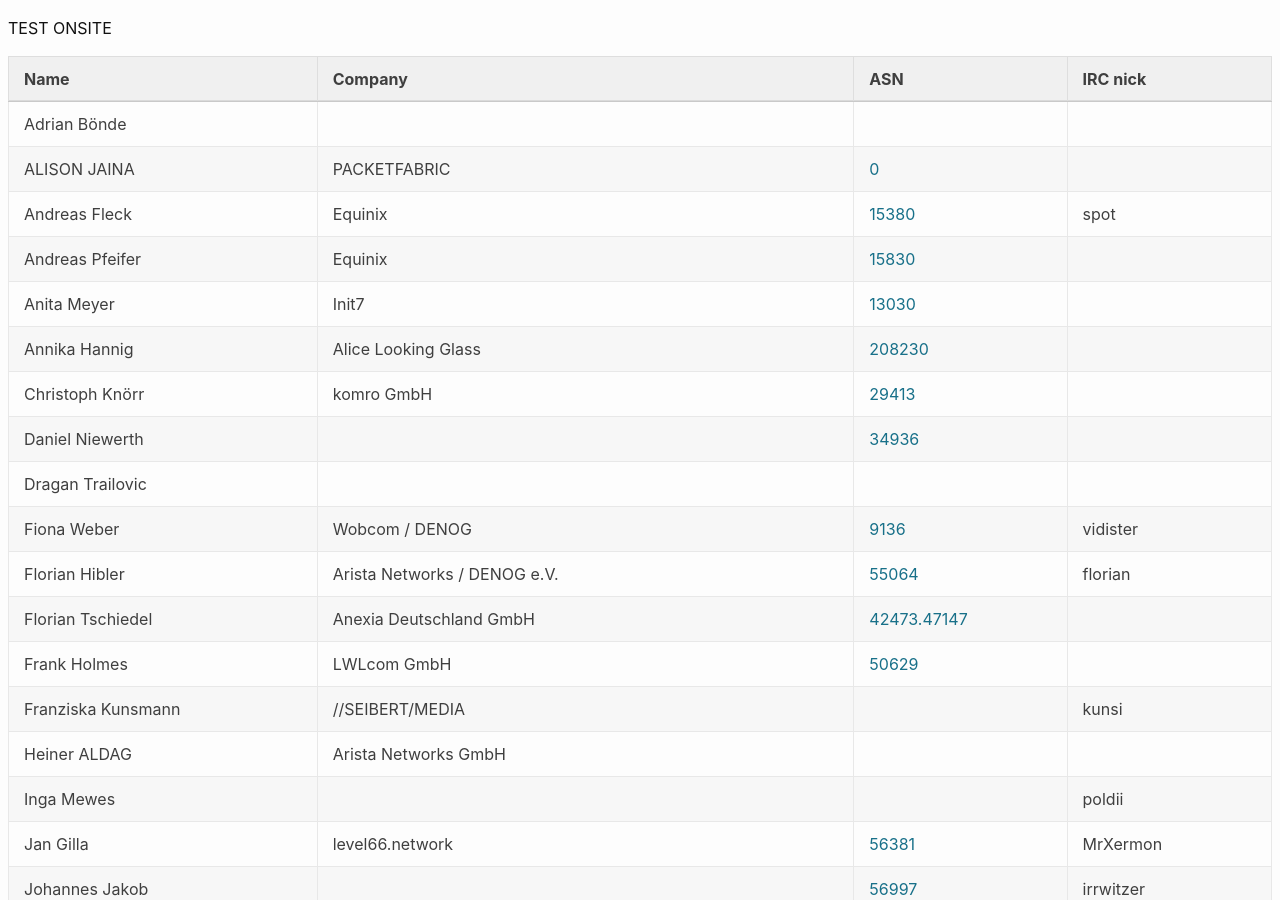
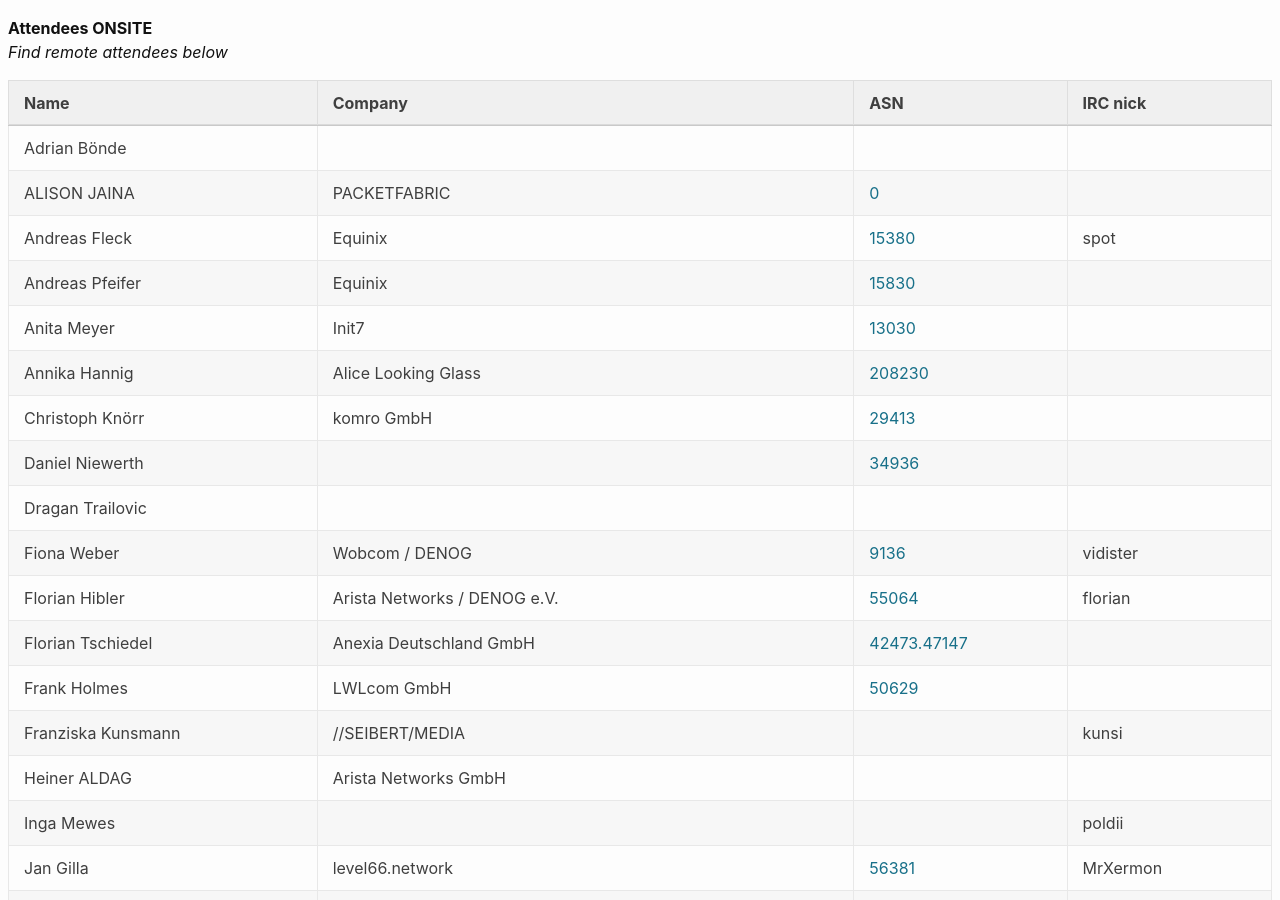
Before and after one commit to denog/pretix-attendeelist, a Jekyll site: the page built from denog14/index.md, in a window 1280 px wide and 900 px high. Built offline with Jekyll 4.4.1, drawn with Linux system fonts in a browser that asks for light colours; some of the changed text lies outside the part shown.

Commit message:
test format with denog13 content

```diff
--- a/denog14/index.md
+++ b/denog14/index.md
@@ -1,7 +1,8 @@
 ---
 layout: liste
 ---
-TEST ONSITE
+<b>Attendees ONSITE</b><br>
+<i>Find remote attendees below</i>
 <table>
   <thead>
     <tr>
@@ -50,7 +51,7 @@
 })));
 </script>
 
-TEST REMOTE / ONLINE
+<b>Attendees REMOTE / ONLINE</b>
 
 <table>
   <thead>
```
